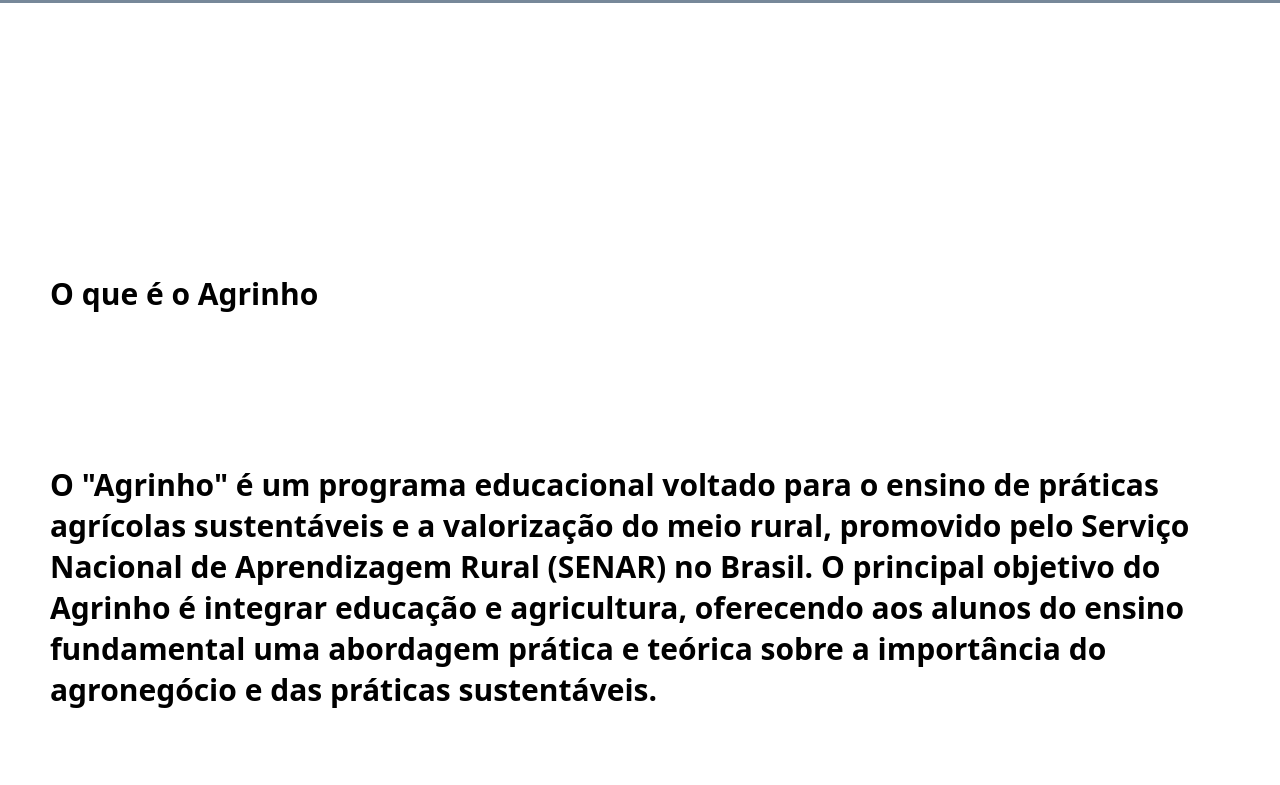
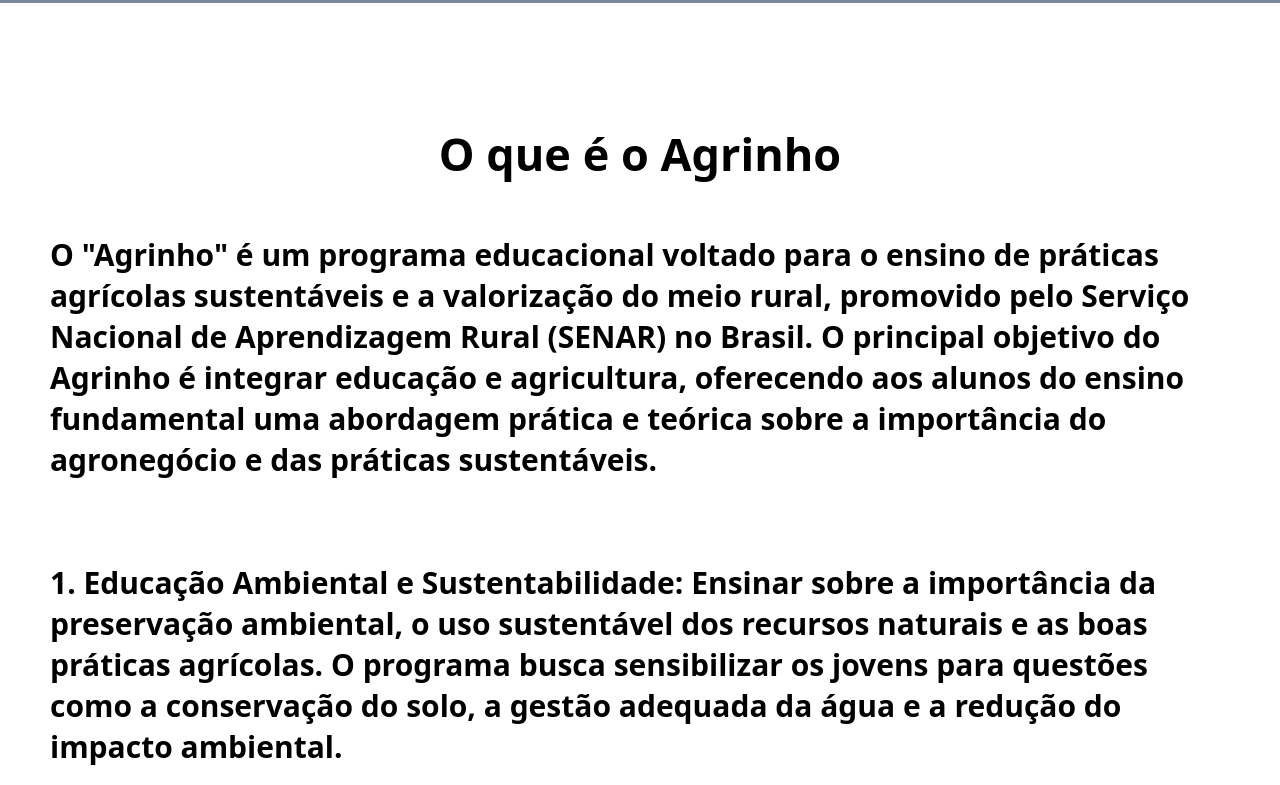
Before and after one commit to thiaguinhoTCP/Projeto-agrinho-2024, a plain HTML site: page sobre.html in a window 1280 px wide. Shown: the part 167-952 px from the top of the page. Drawn offline with Linux system fonts and the light colour scheme.

Commit message:
Update sobre.css

```diff
--- a/sobre.css
+++ b/sobre.css
@@ -37,6 +37,11 @@ header div{
     margin-left: 20px;
     transition: .5s;
 }
+#title{
+    font-size: 45px;
+    font-weight: 900;
+    text-align: center;
+}
 #sobre{
     font-weight: 600;
     width: 100%;
@@ -46,7 +51,7 @@ header div{
     width: 100%;
 }
 #sobre{
-    margin-top: 150px;
+    margin-top: 50px;
     width: 100%;
     padding: 0 50px 0 50px;
 }
@@ -64,7 +69,7 @@ header div{
     width: 100%;
     padding: 0 50px 0 50px;
 }
-#title{
+#subtitulo{
     margin-top: 150px;
     width: 100%;
     padding: 0 50px 0 50px;
```
